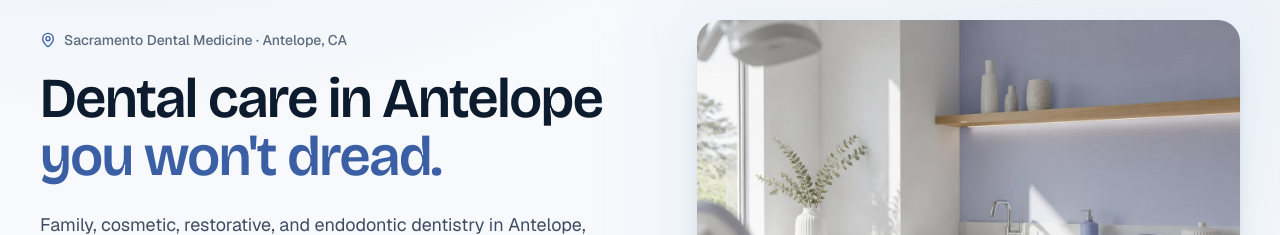
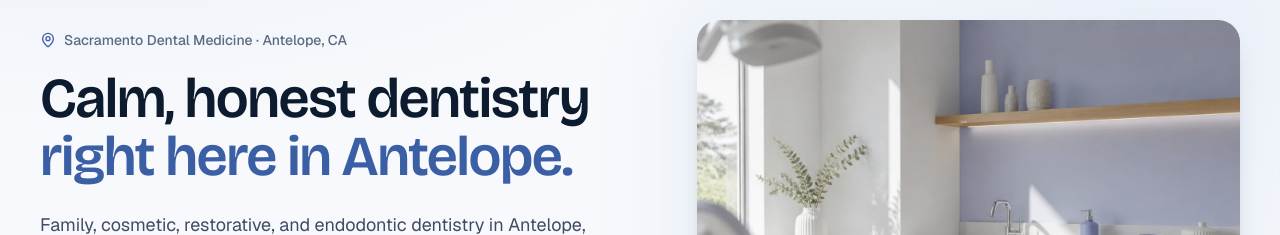
Before and after one commit to enzo-prism/sacramento-dental-medicine-redesign, a Next.js app: page / in a window 1280 px wide. Shown: the part 140-375 px from the top of the page. Built offline with nearby package versions, Linux system fonts and the light colour scheme; no server answers.

Commit message:
Rewrite homepage hero H1 and matching social preview

```diff
--- a/src/components/sections/Hero.tsx
+++ b/src/components/sections/Hero.tsx
@@ -26,11 +26,11 @@ export function Hero() {
           </p>
 
           <h1 className="mt-5 font-display text-[clamp(1.85rem,8vw,3.4rem)] font-semibold leading-[1.02] tracking-[-0.03em] text-ink text-balance lg:text-[clamp(2.6rem,4.4vw,3.6rem)]">
-            Dental care in Antelope{" "}
+            Calm, honest dentistry{" "}
             <span className="block text-brand-deep">
-              you won&apos;t{" "}
+              right here in{" "}
               <span className="relative inline-block">
-                dread.
+                Antelope.
                 <SeasonalUnderline />
               </span>
             </span>
--- a/src/data/site.ts
+++ b/src/data/site.ts
@@ -24,7 +24,7 @@ export const seo = {
   title: "Antelope, CA Dentist | Sacramento Dental Medicine",
   description:
     "Unhurried family, cosmetic, restorative, and urgent dental care on Elverta Rd in Antelope, CA. Open until 7 PM Wed & Thu. Call (916) 727-6453.",
-  ogTitle: "Dentistry in Antelope you won't put off.",
+  ogTitle: "Calm, honest dentistry right here in Antelope.",
   ogDescription:
     "Unhurried family, cosmetic, restorative, and emergency dental care in Antelope, CA. Accepting new patients of all ages.",
   ogImageAlt:
--- a/src/lib/social-image.tsx
+++ b/src/lib/social-image.tsx
@@ -116,8 +116,8 @@ export function createHomeSocialImage() {
               letterSpacing: "-0.055em",
             }}
           >
-            <span>Dental care in Antelope</span>
-            <span style={{ color: colors.brandDeep }}>you won&apos;t dread.</span>
+            <span>Calm, honest dentistry</span>
+            <span style={{ color: colors.brandDeep }}>right here in Antelope.</span>
           </div>
           <div
             style={{
```
